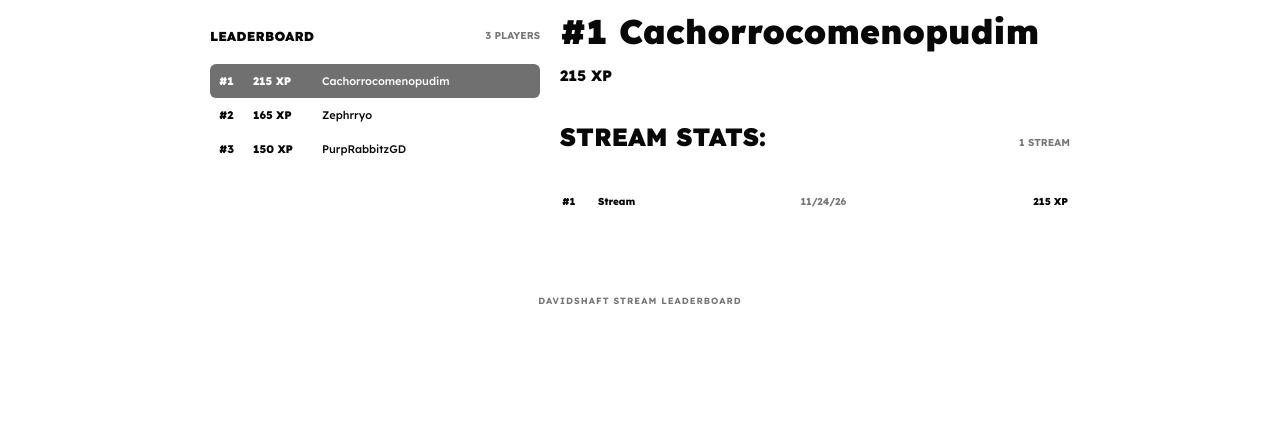
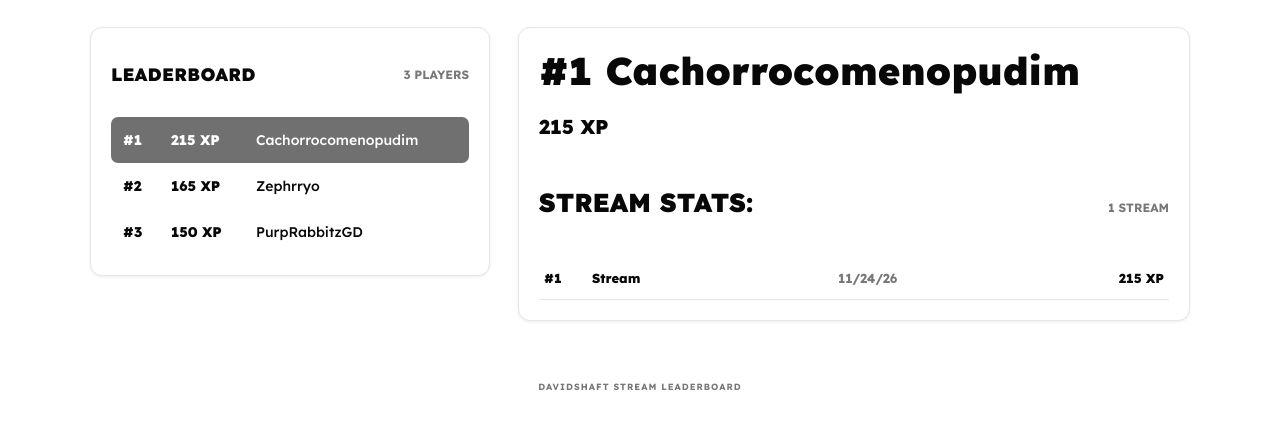
Before and after one commit to d-gdps/DavidshaftStreamLeaderboard, a plain HTML site: page index.html in a window 1280 px wide. Shown: the part 67-496 px from the top of the page. Drawn offline with nearby package versions, Linux system fonts and the light colour scheme.

Commit message:
Update main.css

```diff
--- a/main.css
+++ b/main.css
@@ -134,52 +134,59 @@ body {
 }
 
 .page-layout {
-  width: min(860px, calc(100% - 32px));
-  margin: 18px auto 0;
+  width: min(1100px, calc(100% - 48px));
+  margin: 30px auto 0;
   display: grid;
-  grid-template-columns: 330px minmax(0, 1fr);
-  gap: 20px;
+  grid-template-columns: 400px minmax(0, 1fr);
+  gap: 28px;
   align-items: start;
 }
 
-.leaderboard-panel, .player-panel {
+.leaderboard-panel,
+.player-panel {
   min-width: 0;
+  background: var(--surface);
+  border: 1px solid var(--line);
+  border-radius: 12px;
+  padding: 20px;
+  box-shadow: var(--shadow);
 }
 
 .section-heading {
   display: flex;
   align-items: center;
   justify-content: space-between;
-  margin: 2px 0 9px;
+  margin: 0 0 16px;
 }
 
 .section-heading h2 {
-  font-size: 13px;
+  font-size: 18px;
   font-weight: 900;
-  letter-spacing: .2px;
+  letter-spacing: .3px;
 }
 
-.player-count, .stats-heading span {
+.player-count,
+.stats-heading span {
   color: var(--muted);
-  font-size: 10px;
+  font-size: 12px;
   font-weight: 700;
 }
 
 .player-row {
   width: 100%;
-  min-height: 34px;
+  min-height: 46px;
   display: grid;
-  grid-template-columns: 27px 62px minmax(0, 1fr);
+  grid-template-columns: 38px 75px minmax(0, 1fr);
   align-items: center;
-  gap: 7px;
-  padding: 5px 9px;
+  gap: 10px;
+  padding: 8px 12px;
   border: 0;
-  border-radius: 6px;
+  border-radius: 7px;
   background: transparent;
   color: var(--text);
   text-align: left;
   cursor: pointer;
-  font-size: 11px;
+  font-size: 14px;
   transition: background .15s ease, color .15s ease;
 }
 
@@ -204,19 +211,19 @@ body {
 }
 
 .player-panel {
-  padding: 0 0 18px;
+  padding: 20px;
 }
 
 .player-heading h1 {
-  margin: -3px 0 7px;
-  font-size: clamp(23px, 3vw, 34px);
-  line-height: 1.16;
+  margin: 0 0 10px;
+  font-size: clamp(28px, 3vw, 40px);
+  line-height: 1.2;
   font-weight: 900;
   overflow-wrap: anywhere;
 }
 
 .total-xp {
-  font-size: 15px;
+  font-size: 20px;
   font-weight: 800;
 }
 
@@ -225,11 +232,11 @@ body {
   align-items: baseline;
   justify-content: space-between;
   gap: 12px;
-  margin: 10px 0 14px;
+  margin: 25px 0 16px;
 }
 
 .stats-heading h2 {
-  font-size: 25px;
+  font-size: 26px;
   font-weight: 900;
 }
 
@@ -240,16 +247,19 @@ body {
 }
 
 .stream-row {
-  min-height: 30px;
+  min-height: 44px;
   display: grid;
-  grid-template-columns: 29px minmax(0, 1fr) minmax(75px, 1fr) 65px;
+  grid-template-columns: 38px minmax(0, 1fr) minmax(100px, 1fr) 80px;
   align-items: center;
-  gap: 7px;
-  padding: 4px 2px;
-  font-size: 10px;
+  gap: 10px;
+  padding: 7px 5px;
+  font-size: 13px;
+  border-bottom: 1px solid var(--line);
 }
 
-.stream-rank, .stream-name, .stream-xp {
+.stream-rank,
+.stream-name,
+.stream-xp {
   font-weight: 800;
 }
 
@@ -318,12 +328,16 @@ body {
   .page-layout {
   width: calc(100% - 24px);
   grid-template-columns: 1fr;
-    gap: 25px;
+  gap: 16px;
+}
+
+.leaderboard-panel,
+.player-panel {
+  padding: 15px;
 }
 
 .player-panel {
   border-top: 1px solid var(--line);
-    padding-top: 18px;
 }
 
   .player-heading h1 {
```
Lines whose indentation alone changed are shown as unchanged.
